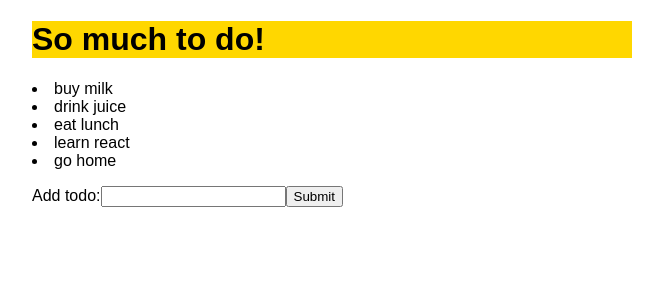
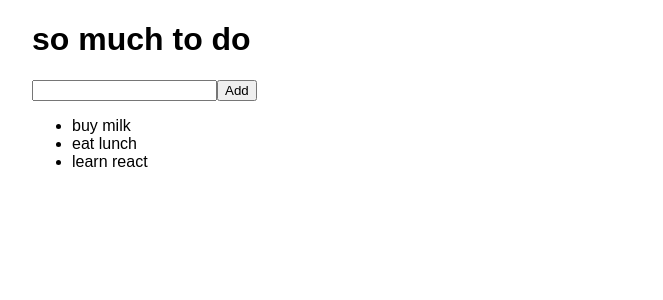
Before and after one commit to spinningarrow/react-todo-list, a React (Create React App) app: page / in a window 1280 px wide. Shown: the top 300 px of the page, without its empty margins (308-971 px from the left). Built offline with nearby package versions, Linux system fonts and the light colour scheme.

Commit message:
Add todo toggling

```diff
--- a/src/components/App.js
+++ b/src/components/App.js
@@ -7,10 +7,18 @@ class App extends React.Component {
     newTodo: { description: "", isCompleted: false }
   };
 
+  toggleTodo = (event, todo) => {
+    todo.isCompleted = !todo.isCompleted;
+
+    this.setState({
+      todos: this.state.todos
+    });
+  };
+
   handleSubmit = event => {
     event.preventDefault();
 
-    const todos = [...this.state.todos, this.state.newTodo];
+    const todos = this.state.todos.concat(this.state.newTodo);
 
     this.setState({
       todos: todos,
@@ -27,22 +35,33 @@ class App extends React.Component {
   render() {
     return (
       <div id="todo-list">
-        <h1 id="todo-title">So much to do!</h1>
-
-        {this.state.todos.map((todo, i) => {
-          return <li key={i}>{todo.description}</li>;
-        })}
+        <h1>so much to do</h1>
 
         <p>
-          Add todo:
           <input
             id="inputText"
             type="text"
             value={this.state.newTodo.description}
             onChange={this.handleChange}
           />
-          <button onClick={this.handleSubmit}>Submit</button>
+          <button onClick={this.handleSubmit}>Add</button>
         </p>
+
+        <ul>
+          {this.state.todos.map((todo, i) => {
+            const className = todo.isCompleted ? "complete" : "";
+
+            return (
+              <li
+                key={i}
+                className={className}
+                onClick={event => this.toggleTodo(event, todo)}
+              >
+                {todo.description}
+              </li>
+            );
+          })}
+        </ul>
       </div>
     );
   }
--- a/src/utils/seedData.js
+++ b/src/utils/seedData.js
@@ -1,7 +1,5 @@
 export const todos = [
   { description: "buy milk", isCompleted: false },
-  { description: "drink juice", isCompleted: false },
   { description: "eat lunch", isCompleted: false },
-  { description: "learn react", isCompleted: false },
-  { description: "go home", isCompleted: false }
+  { description: "learn react", isCompleted: false }
 ];
```
